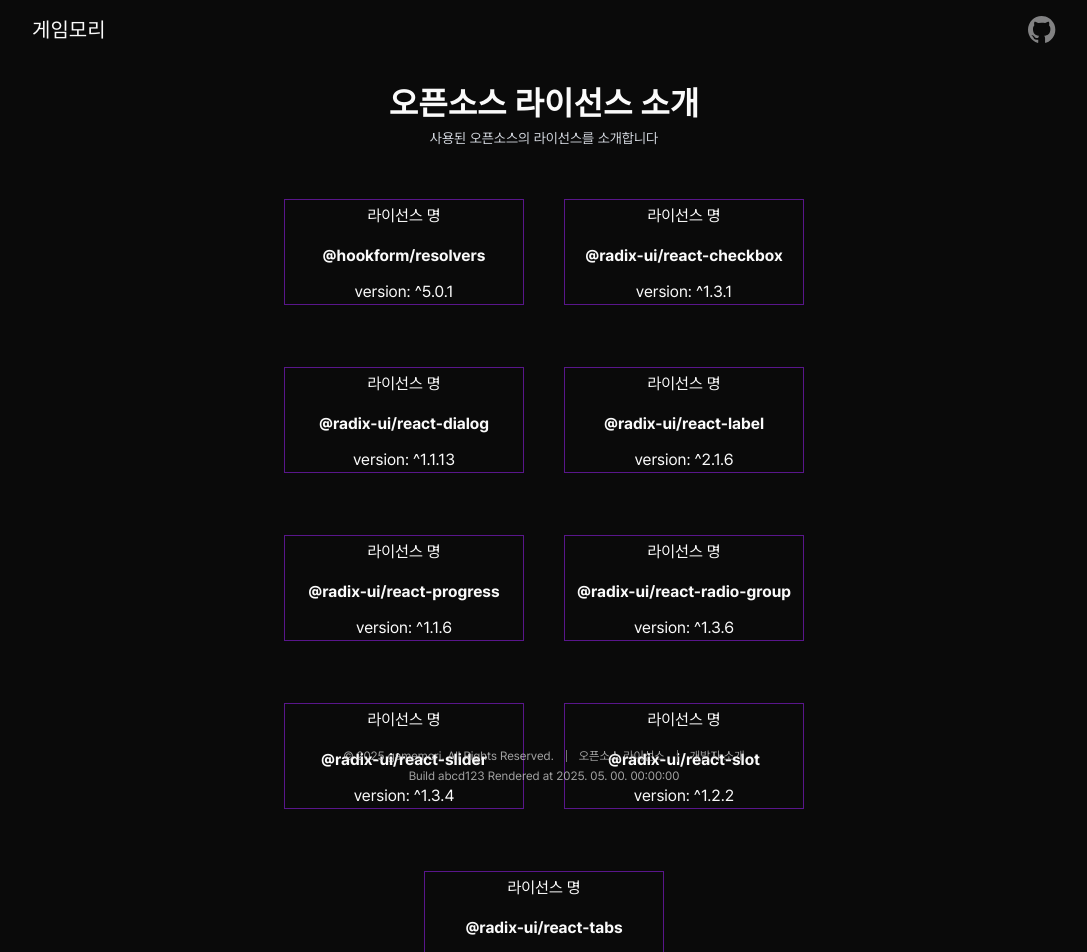
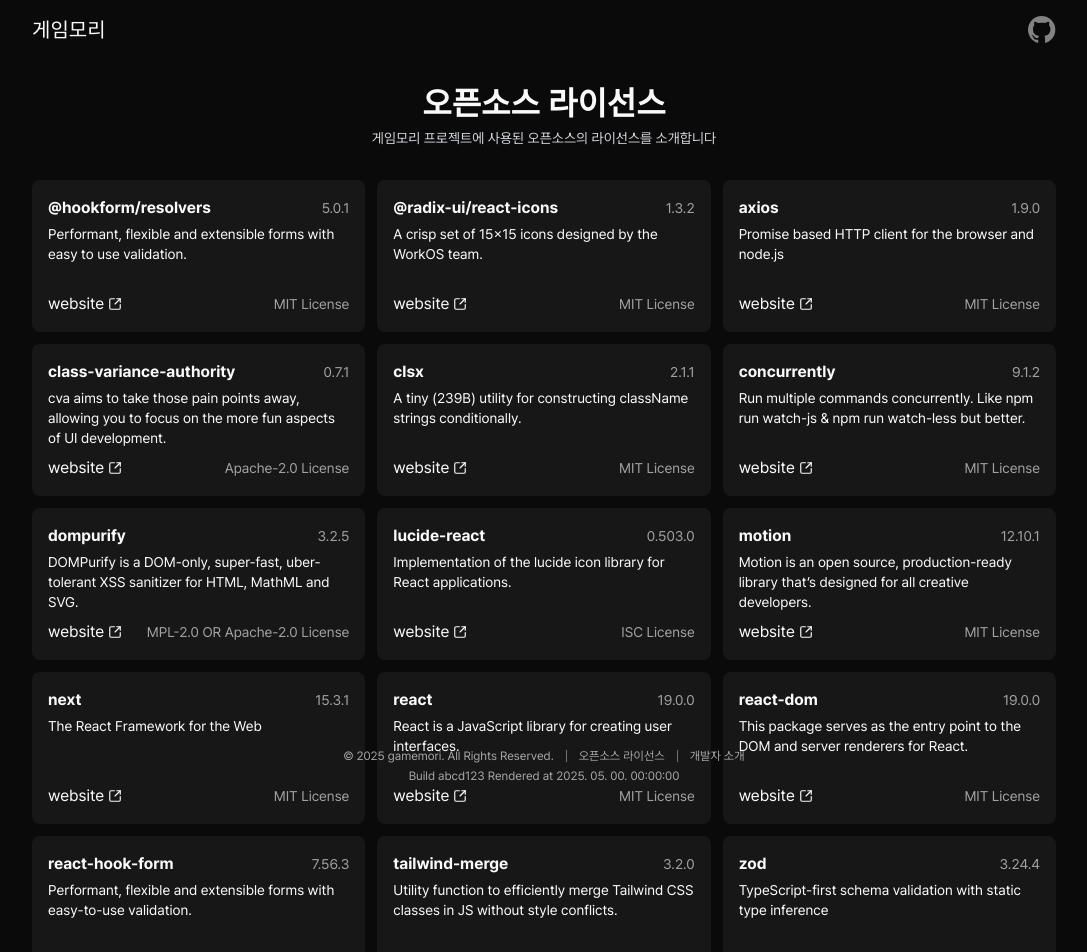
Before and after one commit to phthalos/gamemori, a Next.js app: page /license in a window 1280 px wide. Shown: the top 952 px of the page, without its empty margins (96-1183 px from the left). Built offline with nearby package versions, Linux system fonts and the light colour scheme; a web font is replaced by a local one.

Commit message:
라이선스 보충 및 디자인, 타입 에러 수정

```diff
--- a/app/license/page.tsx
+++ b/app/license/page.tsx
@@ -1,20 +1,22 @@
 import LicenseList from "@/components/license/license-list";
-import { license as licenseData } from "@/data/license";
+import { license } from "@/data/license";
 
 export default function License() {
     return (
-        <div className="flex flex-col items-center justify-center my-20 w-6/12">
-            <h2 >오픈소스 라이선스 소개</h2>
-            <span className="mb-8 text-sm text-gray-300">사용된 오픈소스의 라이선스를 소개합니다</span>
-            <ul className="flex flex-wrap justify-center w-full gap-6">
-                {licenseData.map((item, index) => (
-                    <li
-                        key={index}
-                        className="flex-shrink-0 w-60 h-32 border-gray-600 rounded-md p m-2 flex flex-col justify-center"
-                    >
+        <div className="flex flex-col items-center justify-center w-full my-20 mx-[10%]">
+            <h2>오픈소스 라이선스</h2>
+            <span className="mb-8 text-sm text-gray-300">
+                게임모리 프로젝트에 사용된 오픈소스의 라이선스를 소개합니다
+            </span>
+            <ul className="grid grid-cols-3 gap-3 w-full">
+                {license.map((item, index) => (
+                    <li key={index}>
                         <LicenseList
-                            license_name={item.license_name}
+                            name={item.name}
                             version={item.version}
+                            description={item.description}
+                            website={item.website}
+                            license={item.license}
                         />
                     </li>
                 ))}
--- a/components/license/license-list.tsx
+++ b/components/license/license-list.tsx
@@ -1,17 +1,22 @@
 import { LicenseType } from "@/data/license";
+import { SquareArrowOutUpRightIcon } from "lucide-react";
+import Link from "next/link";
 
-export default function LicenseList({license_name, version}: LicenseType) {
+export default function LicenseList({ name, version, description, website, license }: LicenseType) {
     return (
-        <div>
-            <ul className="border border-purple-900  ">
-            <a className="flex flex-col items-center justify-center p-1">라이선스 명</a>
-                <li className="flex gap-2 items-center justify-center text-l font-bold p-3">
-                {license_name}
-                </li>
-                <li className="flex gap-2 items-center justify-center ">version: {version}</li>
-                <li>
-                </li>
-            </ul>
-        </div>
-    )
+        <ul className="flex flex-col gap-1 bg-card p-4 rounded-md h-38">
+            <li className="flex justify-between items-center">
+                <b>{name}</b>
+                <span className="text-sm text-muted-foreground">{version}</span>
+            </li>
+            <li className="text-sm leading-5">{description}</li>
+            <li className="flex justify-between items-center mt-auto">
+                <Link href={website} className="flex gap-1 items-center hover:underline">
+                    website
+                    <SquareArrowOutUpRightIcon size={14} />
+                </Link>
+                <span className="text-sm text-muted-foreground">{license} License</span>
+            </li>
+        </ul>
+    );
 }
--- a/data/license.ts
+++ b/data/license.ts
@@ -1,44 +1,124 @@
 export type LicenseType = {
-    license_name: String; // 라이선스명
-    version: String; // 라이선스 버전
+    name: string; // 오픈소스 이름
+    version: string; // 오픈소스 버전
+    description: string; // 오픈소스 한줄설명
+    website: string; // 홈페이지
+    license: string; // 라이선스 종류
 };
 
 const license: LicenseType[] = [
     {
-        license_name: "@hookform/resolvers",
-        version: "^5.0.1",
+        name: "@hookform/resolvers",
+        version: "5.0.1",
+        description: "Performant, flexible and extensible forms with easy to use validation.",
+        website: "https://www.npmjs.com/package/@hookform/resolvers",
+        license: "MIT",
     },
     {
-        license_name: "@radix-ui/react-checkbox",
-        version: "^1.3.1",
+        name: "@radix-ui/react-icons",
+        version: "1.3.2",
+        description: "A crisp set of 15×15 icons designed by the WorkOS team.",
+        website: "https://www.npmjs.com/package/@radix-ui/react-icons",
+        license: "MIT",
     },
     {
-        license_name: "@radix-ui/react-dialog",
-        version: "^1.1.13",
+        name: "axios",
+        version: "1.9.0",
+        description: "Promise based HTTP client for the browser and node.js",
+        website: "https://www.npmjs.com/package/axios",
+        license: "MIT",
     },
     {
-        license_name: "@radix-ui/react-label",
-        version: "^2.1.6",
+        name: "class-variance-authority",
+        version: "0.7.1",
+        description:
+            "cva aims to take those pain points away, allowing you to focus on the more fun aspects of UI development.",
+        website: "https://www.npmjs.com/package/class-variance-authority",
+        license: "Apache-2.0",
     },
     {
-        license_name: "@radix-ui/react-progress",
-        version: "^1.1.6",
+        name: "clsx",
+        version: "2.1.1",
+        description: "A tiny (239B) utility for constructing className strings conditionally.",
+        website: "https://www.npmjs.com/package/clsx",
+        license: "MIT",
     },
     {
-        license_name: "@radix-ui/react-radio-group",
-        version: "^1.3.6",
+        name: "concurrently",
+        version: "9.1.2",
+        description: "Run multiple commands concurrently. Like npm run watch-js & npm run watch-less but better.",
+        website: "https://www.npmjs.com/package/concurrently",
+        license: "MIT",
     },
     {
-        license_name: "@radix-ui/react-slider",
-        version: "^1.3.4",
+        name: "dompurify",
+        version: "3.2.5",
+        description: "DOMPurify is a DOM-only, super-fast, uber-tolerant XSS sanitizer for HTML, MathML and SVG.",
+        website: "https://www.npmjs.com/package/dompurify",
+        license: "MPL-2.0 OR Apache-2.0",
     },
     {
-        license_name: "@radix-ui/react-slot",
-        version: "^1.2.2",
+        name: "lucide-react",
+        version: "0.503.0",
+        description: "Implementation of the lucide icon library for React applications.",
+        website: "https://www.npmjs.com/package/lucide-react",
+        license: "ISC",
     },
     {
-        license_name: "@radix-ui/react-tabs",
-        version: "^5.0.1",
+        name: "motion",
+        version: "12.10.1",
+        description: "Motion is an open source, production-ready library that’s designed for all creative developers.",
+        website: "https://www.npmjs.com/package/motion",
+        license: "MIT",
+    },
+    {
+        name: "next",
+        version: "15.3.1",
+        description: "The React Framework for the Web",
+        website: "https://www.npmjs.com/package/next",
+        license: "MIT",
+    },
+    {
+        name: "react",
+        version: "19.0.0",
+        description: "React is a JavaScript library for creating user interfaces.",
+        website: "https://www.npmjs.com/package/react",
+        license: "MIT",
+    },
+    {
+        name: "react-dom",
+        version: "19.0.0",
+        description: "This package serves as the entry point to the DOM and server renderers for React.",
+        website: "https://www.npmjs.com/package/react-dom",
+        license: "MIT",
+    },
+    {
+        name: "react-hook-form",
+        version: "7.56.3",
+        description: "Performant, flexible and extensible forms with easy-to-use validation.",
+        website: "https://www.npmjs.com/package/react-hook-form",
+        license: "MIT",
+    },
+    {
+        name: "tailwind-merge",
+        version: "3.2.0",
+        description: "Utility function to efficiently merge Tailwind CSS classes in JS without style conflicts.",
+        website: "https://www.npmjs.com/package/tailwind-merge",
+        license: "MIT",
+    },
+    {
+        name: "zod",
+        version: "3.24.4",
+        description: "TypeScript-first schema validation with static type inference",
+        website: "https://www.npmjs.com/package/zod",
+        license: "MIT",
+    },
+    {
+        name: "tailwindcss",
+        version: "4.0.0",
+        description: "A utility-first CSS framework for rapidly building custom user interfaces.",
+        website: "https://www.npmjs.com/package/tailwindcss",
+        license: "MIT",
     },
 ];
 
```
